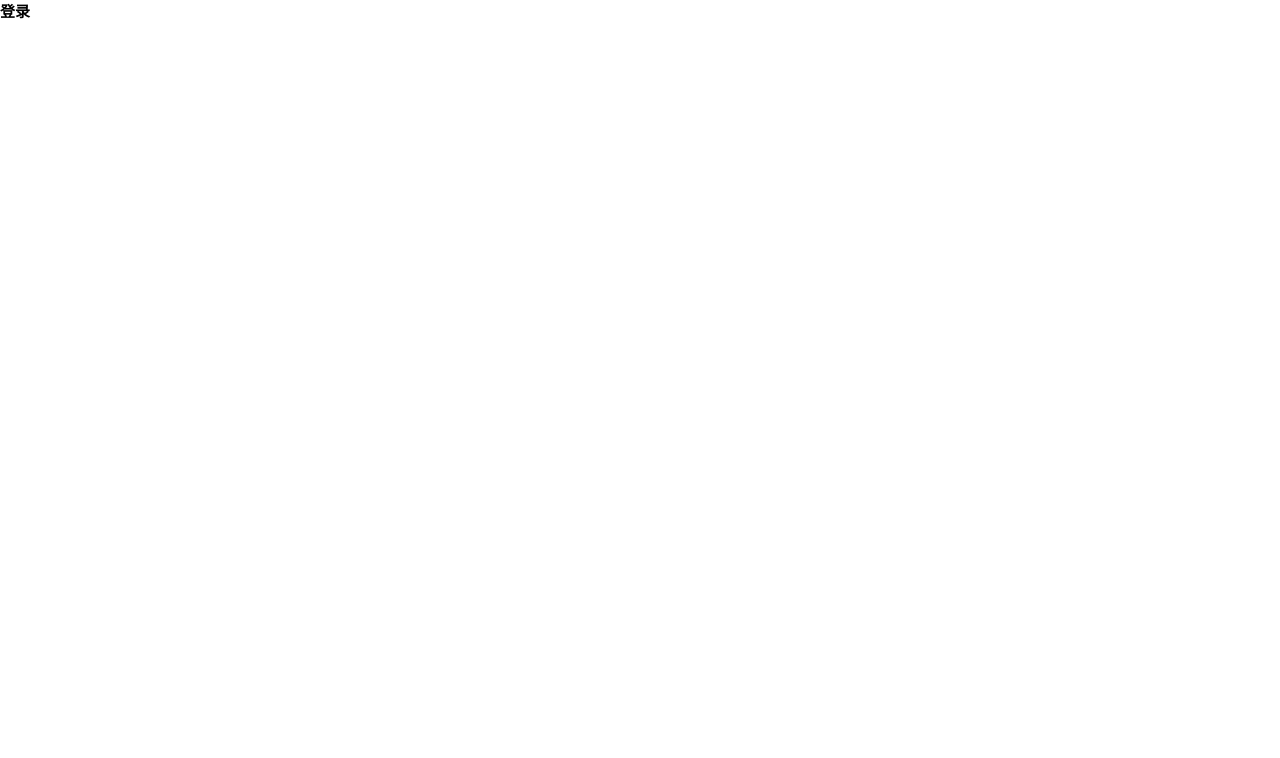
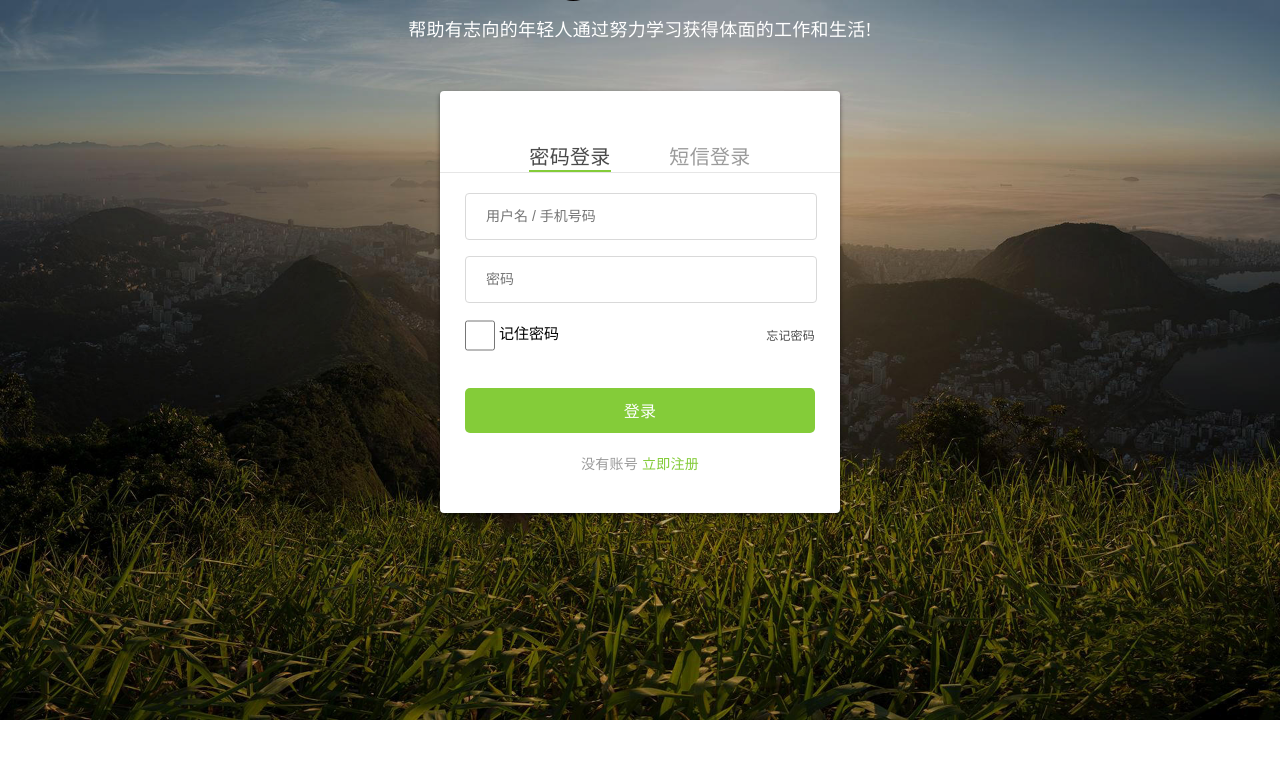
Before and after one commit to acse-yw3821/luffycity, a Vue app in the folder luffycityweb/: page /login in a window 1280 px wide. Shown: the top 758 px of the page. Built offline with nearby package versions, Linux system fonts and the light colour scheme.

Commit message:
feature:自定义用户模型

```diff
--- a/luffycityweb/components.d.ts
+++ b/luffycityweb/components.d.ts
@@ -11,11 +11,13 @@
     ElButton: typeof import('element-plus/es')['ElButton']
     ElCarousel: typeof import('element-plus/es')['ElCarousel']
     ElCarouselItem: typeof import('element-plus/es')['ElCarouselItem']
+    ElDialog: typeof import('element-plus/es')['ElDialog']
     ElRate: typeof import('element-plus/es')['ElRate']
     ElRow: typeof import('element-plus/es')['ElRow']
     Footer: typeof import('./src/components/Footer.vue')['default']
     Header: typeof import('./src/components/Header.vue')['default']
     HelloWorld: typeof import('./src/components/HelloWorld.vue')['default']
+    Login: typeof import('./src/components/Login.vue')['default']
     RouterLink: typeof import('vue-router')['RouterLink']
     RouterView: typeof import('vue-router')['RouterView']
   }
--- a/luffycityweb/src/components/Header.vue
+++ b/luffycityweb/src/components/Header.vue
@@ -28,25 +28,38 @@
             <span><router-link to="/cart">购物车</router-link></span>
           </div>
           <div class="login-box full-left">
-            <span>登录</span>
-            &nbsp;/&nbsp;
+            <span @click="state.show_login=true">登录</span>
+            &nbsp;/&nbsp; &nbsp;&nbsp;
             <span>注册</span>
           </div>
         </div>
       </div>
     </div>
   </div>
+
+  <el-dialog v-model="state.show_login" :width="600">
+    <Login></Login>
+  </el-dialog>
 </template>
 
 
 <script setup>
 import nav from "../api/nav.js"
+import {reactive} from "vue";
+import Login from "./Login.vue";
+
+const state = reactive({
+  show_login: false,
+})
+
 
 // 请求头部导航
 nav.get_header_nav().then(response => {
   // console.log(response.data);
   nav.header_nav_list = response.data;
 })
+
+
 </script>
 
 
--- /dev/null
+++ b/luffycityweb/src/components/Login.vue
@@ -0,0 +1,158 @@
+<template>
+  <div class="title">
+    <span :class="{active:state.login_type==0}" @click="state.login_type=0">密码登录</span>
+    <span :class="{active:state.login_type==1}" @click="state.login_type=1">短信登录</span>
+  </div>
+  <div class="inp" v-if="state.login_type==0">
+    <input v-model="state.username" type="text" placeholder="用户名 / 手机号码" class="user">
+    <input v-model="state.password" type="password" class="pwd" placeholder="密码">
+    <div id="geetest1"></div>
+    <div class="rember">
+      <label>
+        <input type="checkbox" class="no" name="a"/>
+        <span>记住密码</span>
+      </label>
+      <p>忘记密码</p>
+    </div>
+    <button class="login_btn">登录</button>
+    <p class="go_login">没有账号 <span>立即注册</span></p>
+  </div>
+  <div class="inp" v-show="state.login_type==1">
+    <input v-model="state.username" type="text" placeholder="手机号码" class="user">
+    <input v-model="state.password" type="text" class="code" placeholder="短信验证码">
+    <el-button id="get_code" type="primary">获取验证码</el-button>
+    <button class="login_btn">登录</button>
+    <p class="go_login">没有账号 <span>立即注册</span></p>
+  </div>
+</template>
+
+<script setup>
+import {reactive} from "vue";
+
+const state = reactive({
+  login_type: 0, // 登陆方式：0，密码登陆；1，短信登陆
+  username: "",
+  password: "",
+})
+</script>
+
+<style scoped>
+.title {
+  font-size: 20px;
+  color: #9b9b9b;
+  letter-spacing: .32px;
+  border-bottom: 1px solid #e6e6e6;
+  display: flex;
+  justify-content: space-around;
+  padding: 0px 60px 0 60px;
+  margin-bottom: 20px;
+  cursor: pointer;
+}
+
+.title span.active {
+  color: #4a4a4a;
+  border-bottom: 2px solid #84cc39;
+}
+
+.inp {
+  width: 350px;
+  margin: 0 auto;
+}
+
+.inp .code {
+  width: 220px;
+  margin-right: 16px;
+}
+
+#get_code {
+  margin-top: 6px;
+}
+
+.inp input {
+  outline: 0;
+  width: 100%;
+  height: 45px;
+  border-radius: 4px;
+  border: 1px solid #d9d9d9;
+  text-indent: 20px;
+  font-size: 14px;
+  background: #fff !important;
+}
+
+.inp input.user {
+  margin-bottom: 16px;
+}
+
+.inp .rember {
+  display: flex;
+  justify-content: space-between;
+  align-items: center;
+  position: relative;
+  margin-top: 10px;
+}
+
+.inp .rember p:first-of-type {
+  font-size: 12px;
+  color: #4a4a4a;
+  letter-spacing: .19px;
+  margin-left: 22px;
+  display: -ms-flexbox;
+  display: flex;
+  -ms-flex-align: center;
+  align-items: center;
+  /*position: relative;*/
+}
+
+.inp .rember p:nth-of-type(2) {
+  font-size: 14px;
+  color: #9b9b9b;
+  letter-spacing: .19px;
+  cursor: pointer;
+}
+
+.inp .rember input {
+  outline: 0;
+  width: 30px;
+  height: 45px;
+  border-radius: 4px;
+  border: 1px solid #d9d9d9;
+  text-indent: 20px;
+  font-size: 14px;
+  background: #fff !important;
+  vertical-align: middle;
+  margin-right: 4px;
+}
+
+.inp .rember p span {
+  display: inline-block;
+  font-size: 12px;
+  width: 100px;
+}
+
+.login_btn {
+  cursor: pointer;
+  width: 100%;
+  height: 45px;
+  background: #84cc39;
+  border-radius: 5px;
+  font-size: 16px;
+  color: #fff;
+  letter-spacing: .26px;
+  margin-top: 30px;
+  border: none;
+  outline: none;
+}
+
+.inp .go_login {
+  text-align: center;
+  font-size: 14px;
+  color: #9b9b9b;
+  letter-spacing: .26px;
+  padding-top: 20px;
+}
+
+.inp .go_login span {
+  color: #84cc39;
+  cursor: pointer;
+}
+</style>
--- a/luffycityweb/src/views/Home.vue
+++ b/luffycityweb/src/views/Home.vue
@@ -1,6 +1,5 @@
 <template>
   <Header></Header>
-  <h1>首页</h1>
   <div>
     <Banner></Banner>
   </div>
--- a/luffycityweb/src/views/Login.vue
+++ b/luffycityweb/src/views/Login.vue
@@ -1,12 +1,73 @@
 <template>
-  <h1>登录</h1>
+  <div class="login box">
+    <img src="../assets/Loginbg.3377d0c.jpg" alt="">
+    <div class="login">
+      <div class="login-title">
+        <img src="../assets/logo.svg" alt="">
+        <p>帮助有志向的年轻人通过努力学习获得体面的工作和生活!</p>
+      </div>
+      <div class="login_box">
+        <Login></Login>
+      </div>
+    </div>
+  </div>
 </template>
 
 <script setup>
+import Login from "../components/Login.vue"
 
 </script>
 
+<style scoped>
+.box {
+  width: 100%;
+  height: 100%;
+  position: relative;
+  overflow: hidden;
+}
 
-<style scoped>
+.box img {
+  width: 100%;
+  min-height: 100%;
+}
 
+.box .login {
+  position: absolute;
+  width: 500px;
+  height: 400px;
+  left: 0;
+  margin: auto;
+  right: 0;
+  bottom: 0;
+  top: -438px;
+}
+
+.login-title {
+  width: 100%;
+  text-align: center;
+}
+
+.login-title img {
+  width: 190px;
+  height: auto;
+}
+
+.login-title p {
+  font-size: 18px;
+  color: #fff;
+  letter-spacing: .29px;
+  padding-top: 10px;
+  padding-bottom: 50px;
+}
+
+.login_box {
+  width: 400px;
+  height: auto;
+  background: #fff;
+  box-shadow: 0 2px 4px 0 rgba(0, 0, 0, .5);
+  border-radius: 4px;
+  margin: 0 auto;
+  padding-bottom: 40px;
+  padding-top: 50px;
+}
 </style>
```
